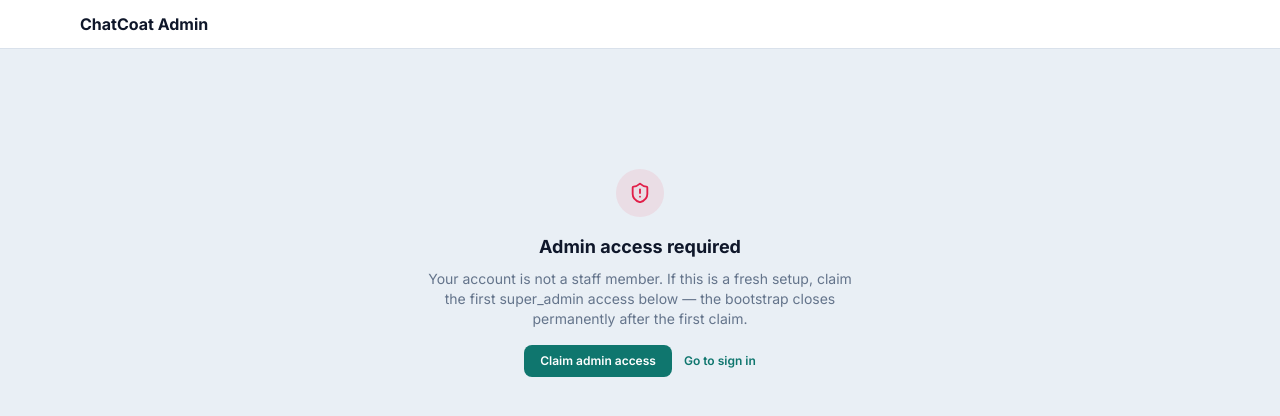
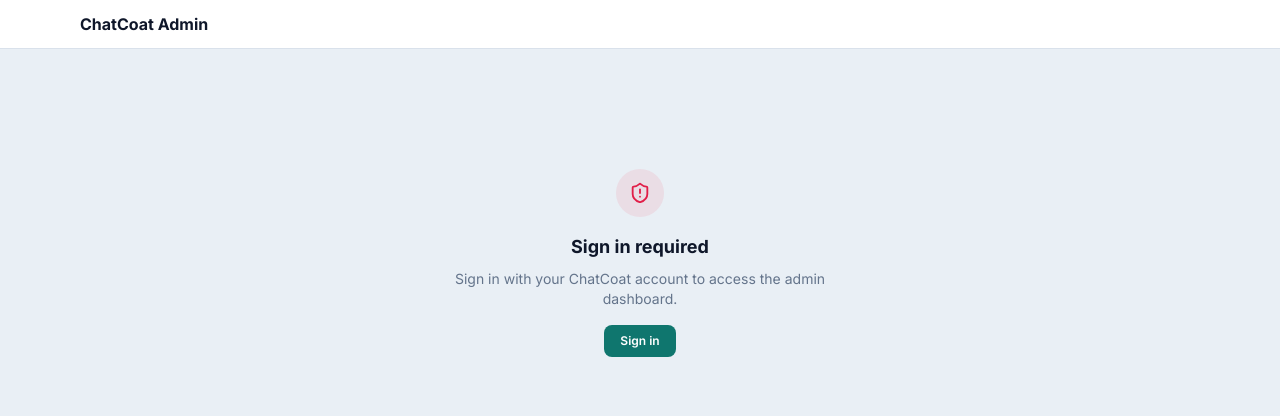
Before and after one commit to samiceto/chatcoat-admin, a Next.js app: page / in a window 1280 px wide. Shown: the top 416 px of the page. Built offline with nearby package versions, Linux system fonts and the light colour scheme; no server answers.

Commit message:
fix: gate admin UI on Clerk auth state, prompt sign-in before claiming

```diff
--- a/app/layout.tsx
+++ b/app/layout.tsx
@@ -4,7 +4,7 @@
 import { usePathname } from "next/navigation";
 import { useEffect, useState } from "react";
 import { Loader2, ShieldAlert } from "lucide-react";
-import { ClerkProvider } from "@clerk/nextjs";
+import { ClerkProvider, useAuth, useUser } from "@clerk/nextjs";
 import { ClerkTokenBridge } from "@/components/clerk-token-bridge";
 import { apiFetch } from "@/lib/api";
 import "./globals.css";
@@ -21,6 +21,8 @@
 
 function AdminGate({ children }: { children: React.ReactNode }) {
   const pathname = usePathname();
+  const { isLoaded: authLoaded, isSignedIn } = useAuth();
+  const { user } = useUser();
   const [me, setMe] = useState<StaffMe | null>(null);
   const [loading, setLoading] = useState(true);
   const [denied, setDenied] = useState(false);
@@ -50,9 +52,10 @@
       setLoading(false);
       return;
     }
+    if (!authLoaded) return; // wait for Clerk before calling the API
     checkAccess();
     // eslint-disable-next-line react-hooks/exhaustive-deps
-  }, [isPublicRoute, pathname]);
+  }, [isPublicRoute, pathname, authLoaded]);
 
   const claimAdmin = async () => {
     setClaiming(true);
@@ -113,7 +116,7 @@
       </header>
 
       <main className="mx-auto max-w-6xl px-4 py-6">
-        {loading ? (
+        {loading || !authLoaded ? (
           <div className="flex items-center justify-center gap-3 py-24 text-sm text-muted">
             <Loader2 className="h-5 w-5 animate-spin text-teal-600 dark:text-teal-400" />
             <span>Checking admin access...</span>
@@ -123,11 +126,27 @@
             <div className="mx-auto flex h-12 w-12 items-center justify-center rounded-full bg-rose-500/10 text-rose-600 dark:text-rose-400">
               <ShieldAlert size={22} />
             </div>
+            {!isSignedIn ? (
+              <>
+                <h1 className="mt-4 text-lg font-bold text-ink">Sign in required</h1>
+                <p className="mt-2 text-sm text-muted">
+                  Sign in with your ChatCoat account to access the admin dashboard.
+                </p>
+                <Link
+                  href="/sign-in"
+                  className="mt-4 inline-flex items-center gap-2 rounded-lg bg-brand hover:bg-brand-hover px-4 py-2 text-xs font-semibold text-white"
+                >
+                  Sign in
+                </Link>
+              </>
+            ) : (
+              <>
                 <h1 className="mt-4 text-lg font-bold text-ink">Admin access required</h1>
                 <p className="mt-2 text-sm text-muted">
-              Your account is not a staff member. If this is a fresh setup, claim
-              the first super_admin access below — the bootstrap closes permanently
-              after the first claim.
+                  Signed in as {user?.primaryEmailAddress?.emailAddress ?? "your account"},
+                  which is not a staff member. If this is a fresh setup, claim the first super_admin
+                  access below — the bootstrap closes permanently after the first
+                  claim.
                 </p>
                 {claimMsg && (
                   <p className="mt-3 rounded-lg bg-rose-50 dark:bg-rose-950/40 px-3 py-2 text-xs font-semibold text-rose-700 dark:text-rose-300">
@@ -144,13 +163,9 @@
                     {claiming && <Loader2 size={13} className="animate-spin" />}
                     <span>Claim admin access</span>
                   </button>
-              <Link
-                href="/sign-in"
-                className="text-xs font-semibold text-brand hover:underline"
-              >
-                Go to sign in
-              </Link>
                 </div>
+              </>
+            )}
           </div>
         ) : (
           children
```
Lines whose indentation alone changed are shown as unchanged.
